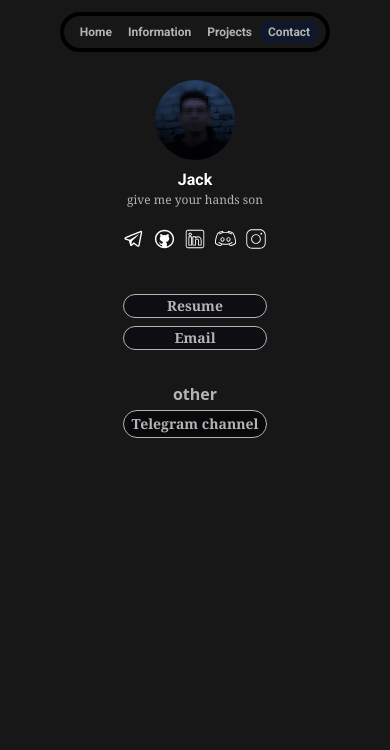
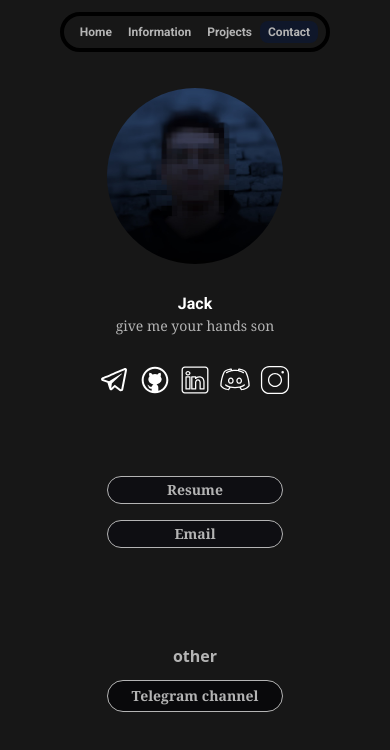
Before and after one commit to j2a1ck/personal-website, a Next.js app: page /personal-website/contact in a window 390 px wide. Shown: the top 750 px of the page. Built offline with nearby package versions, Linux system fonts and the light colour scheme.

Commit message:
fix: responsiveness in contact page

```diff
--- a/src/app/contact/page.tsx
+++ b/src/app/contact/page.tsx
@@ -35,7 +35,7 @@ function handleClick(): void {
 const Contact: React.FC = () => {
   return (
     <div className="flex flex-col items-center">
-      <div className="m-auto mt-4 flex h-20 w-20 justify-center overflow-hidden rounded-full md:h-40 md:w-40 lg:h-48 lg:w-48">
+      <div className="m-auto mt-6 flex h-44 w-44 justify-center overflow-hidden rounded-full md:h-40 md:w-40 lg:mt-4 lg:h-48 lg:w-48">
         <Image
           priority={true}
           src={ownerImage}
@@ -43,13 +43,13 @@ const Contact: React.FC = () => {
           className="object-cover"
         />
       </div>
-      <h1 className="flex justify-center pt-2 font-bold text-white-white lg:pt-3 lg:text-lg">
+      <h1 className="flex justify-center pt-7 font-bold text-white-white lg:pt-3 lg:text-lg">
         Jack
       </h1>
-      <h2 className="flex justify-center font-serif text-xs font-extralight text-white lg:text-sm">
+      <h2 className="flex justify-center font-serif text-sm font-extralight text-white lg:text-sm">
         give me your hands son
       </h2>
-      <div className="m-auto mt-5 flex w-36 justify-center justify-items-center space-x-2 lg:w-52">
+      <div className="m-auto mt-7 flex w-48 justify-center justify-items-center space-x-2 lg:mt-5 lg:w-52">
         {socialMediaLinks.map((link) => (
           <a
             href={link.url}
@@ -61,25 +61,25 @@ const Contact: React.FC = () => {
           </a>
         ))}
       </div>
-      <div className="mt-11 flex justify-center font-serif text-sm text-white lg:mt-9">
+      <div className="mt-20 flex justify-center font-serif text-sm text-white lg:mt-9">
         <a href="/cv.pdf" download="cv.pdf">
-          <button className="bg-black-dark h-6 w-36 rounded-3xl border hover:bg-black lg:h-9 lg:w-56">
+          <button className="h-7 w-44 rounded-3xl border bg-black-dark hover:bg-black lg:h-9 lg:w-56">
             Resume
           </button>
         </a>
       </div>
-      <div className="mt-2 flex justify-center font-serif text-sm text-white">
+      <div className="mt-4 flex justify-center font-serif text-sm text-white lg:mt-2">
         <button
           onClick={handleClick}
-          className="bg-black-dark h-6 w-36 rounded-3xl border hover:bg-black lg:h-9 lg:w-56"
+          className="h-7 w-44 rounded-3xl border bg-black-dark hover:bg-black lg:h-9 lg:w-56"
         >
           Email
         </button>
       </div>
-      <h3 className="mb-auto mt-8 font-sans text-white lg:mt-5"> other </h3>
-      <div className="mt-1 flex justify-center font-serif text-sm text-white">
+      <h3 className="mb-auto mt-24 font-sans text-white lg:mt-5"> other </h3>
+      <div className="mt-3 flex justify-center font-serif text-sm text-white">
         <a href="https://t.me/ja9ck">
-          <button className="h-7 w-36 rounded-3xl border bg-zinc-950 hover:bg-black lg:h-10 lg:w-56">
+          <button className="h-8 w-44 rounded-3xl border bg-zinc-950 hover:bg-black lg:h-10 lg:w-56">
             Telegram channel
           </button>
         </a>
```
